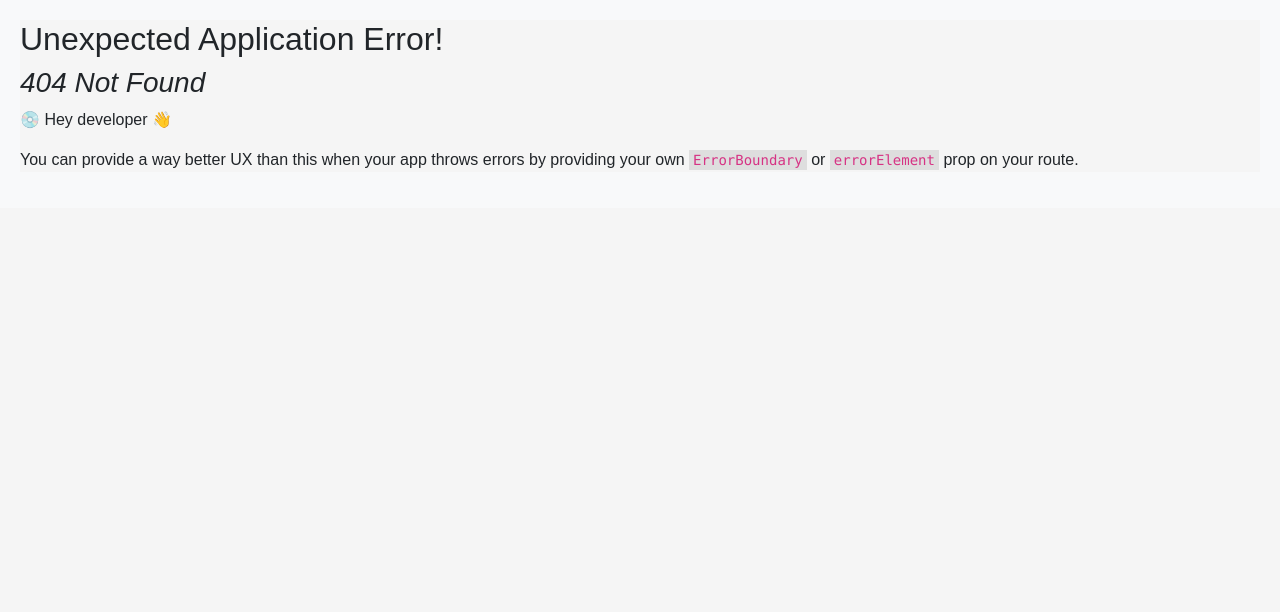
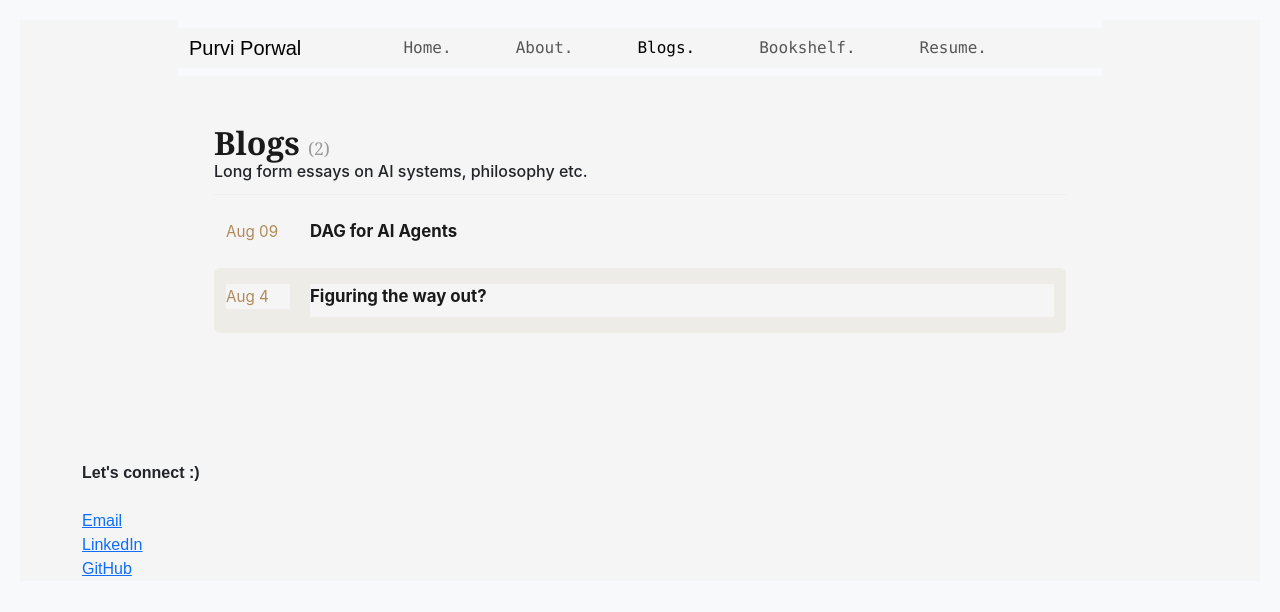
Before and after one commit to purviporwal1812/portfolio, a React (Vite) app: page /blogs in a window 1280 px wide. Before the commit this address had no page. Shown: the top 612 px of the page. Built offline with nearby package versions, Linux system fonts and the light colour scheme.

Commit message:
new version2.0

```diff
--- a/src/components/About.jsx
+++ b/src/components/About.jsx
@@ -33,39 +33,7 @@ const About = () => {
           </div>
         </div>
       </div>
-      <div className="row row-cols-sm-3 row-cols-1 mx-0 px-5" id="part2">
-        <div className="col" id="edu">
-          <h3>
-            <strong>
-              Shri G.S Institute of Technology and Science, Indore
-            </strong>
-          </h3>
-          <p>Bachelor of Technology in Computer Science</p>
-          <p>
-            <em>Nov 2022 - July 2026</em>
-          </p>
-        </div>
-        <div className="col" id="edu">
-          <h3>
-            <strong>Sita Devi Higher Secondary School</strong>
-          </h3>
-          <p>12th ,Madhya Pradesh Board of Secondary Education</p>
-          <p>
-            <em>July 2021 - July 2022</em>
-          </p>
-        </div>
-        <div className="col" id="edu">
-          <h3>
-            <strong>
-              Shri Cloth Market Vaishnav Bal Mandir Girls H S School
-            </strong>
-          </h3>
-          <p>10th, Central Board of Secondary Education</p>
-          <p>
-            <em>July 2014 - Jun 2021</em>
-          </p>
-        </div>
-      </div>
+
     </>
   );
 };
--- /dev/null
+++ b/src/components/Blogs.jsx
@@ -0,0 +1,87 @@
+import React from "react";
+import "../styles/BlogPage.css";
+
+// Add/remove posts here. "date" is used for display and for sorting within a year
+// (newest first) — use any parseable date string, e.g. "2026-08-21".
+const posts = [
+  {
+    date: "2026-08-04",
+    displayDate: "Aug 4",
+    title: "Figuring the way out?",
+    url: "https://medium.com/@purviporwal1812/figuring-the-way-out-3d7e932eb5d3?sharedUserId=purviporwal1812",
+  },
+  {
+    date: "2026-08-09",
+    displayDate: "Aug 09",
+    title: "DAG for AI Agents",
+    url: "https://medium.com/@purviporwal1812/dag-for-ai-agents-6ec8495c6081?sharedUserId=purviporwal1812",
+  },
+
+];
+
+// Group posts by year, newest year first, newest post first within each year.
+function groupByYear(items) {
+  const sorted = [...items].sort(
+    (a, b) => new Date(b.date) - new Date(a.date)
+  );
+  const groups = new Map();
+  for (const post of sorted) {
+    const year = new Date(post.date).getFullYear();
+    if (!groups.has(year)) groups.set(year, []);
+    groups.get(year).push(post);
+  }
+  return Array.from(groups.entries()); // [[year, [posts]], ...]
+}
+
+const Blogs = () => {
+  const grouped = groupByYear(posts);
+
+  return (
+    <div className="blog-page">
+      {posts.length === 0 ? (
+        <p className="list-page-empty">No posts yet — check back soon.</p>
+      ) : (
+        grouped.map(([year, yearPosts]) => (
+          <section key={year}>
+            <h1 className="blog-year-heading">
+              Blogs <span className="count">({yearPosts.length})</span>
+            </h1>
+            <h6>Long form essays on AI systems, philosophy etc. </h6>
+            <hr className="blog-year-divider" />
+            <ul className="blog-row-list">
+              {yearPosts.map((post, idx) => (
+                <li className="blog-row" key={idx}>
+                  <span className="blog-date">{post.displayDate}</span>
+                  <div>
+                    <a
+                      className="blog-title-link"
+                      href={post.url}
+                      target="_blank"
+                      rel="noreferrer"
+                    >
+                      {post.title}
+                    </a>
+                    <div className="blog-tags">
+                      {post.category && (
+                        <span className="blog-tag category">
+                          {post.category}
+                        </span>
+                      )}
+                      {post.tags?.map((tag) => (
+                        <span className="blog-tag hashtag" key={tag}>
+                          #{tag}
+                        </span>
+                      ))}
+                    </div>
+                  </div>
+                </li>
+              ))}
+            </ul>
+          </section>
+        ))
+      )}
+    </div>
+  );
+};
+
+export default Blogs;
--- /dev/null
+++ b/src/components/Bookshelf.jsx
@@ -0,0 +1,51 @@
+import React from "react";
+import "../styles/ListPage.css";
+
+// Add/remove books here — order in this array is the order shown on the page.
+// "url" is your notes link (Medium post, doc, etc.) — leave it "" to hide the [Notes] link.
+const books = [
+  {
+    title: "Anxious People",
+    author: "Fredrik Backman",
+    url: "https://medium.com/@purviporwal1812/anxious-people-a18fed940df6?sharedUserId=purviporwal1812",
+  },
+  {
+    title: "Bell Jar",
+    author: "Sylvia Plath",
+    url: "https://medium.com/@purviporwal1812/bell-jar-6588bdf4af76?sharedUserId=purviporwal1812",
+  },
+];
+
+const Bookshelf = () => {
+  return (
+    <div className="list-page">
+      <h1 className="list-page-heading">
+        Bookshelf <span className="count">({books.length})</span>
+      </h1>
+
+      {books.length === 0 ? (
+        <p className="list-page-empty">No books added yet.</p>
+      ) : (
+        <ul className="list-page-items">
+          {books.map((book, idx) => (
+            <li key={idx}>
+              {book.url && (
+                <>
+                  <a href={book.url} target="_blank" rel="noreferrer">
+                    [Notes]
+                  </a>{" "}
+                </>
+              )}
+              {book.title && (
+                <span className="book-title">{book.title}</span>
+              )}{" "}
+              by <span className="book-author">{book.author}</span>
+            </li>
+          ))}
+        </ul>
+      )}
+    </div>
+  );
+};
+
+export default Bookshelf;
--- a/src/components/Navbar.jsx
+++ b/src/components/Navbar.jsx
@@ -1,6 +1,6 @@
 import React from 'react';
 import { NavLink } from 'react-router-dom';
-import '../styles/Navbar.css'; // Import your CSS file
+import '../styles/Navbar.css';
 
 const Navbar = () => {
   return (
@@ -52,6 +52,28 @@ const Navbar = () => {
                   </li>
                   <li className="nav-item me-5">
                     <NavLink
+                      className={(e) => {
+                        return e.isActive ? "nav-link active keyboard-click" : "nav-link keyboard-click";
+                      }}
+                      aria-current="page"
+                      to="/blogs"
+                    >
+                      Blogs.
+                    </NavLink>
+                  </li>
+                  <li className="nav-item me-5">
+                    <NavLink
+                      className={(e) => {
+                        return e.isActive ? "nav-link active keyboard-click" : "nav-link keyboard-click";
+                      }}
+                      aria-current="page"
+                      to="/bookshelf"
+                    >
+                      Bookshelf.
+                    </NavLink>
+                  </li>
+                  <li className="nav-item me-5">
+                    <NavLink
                       target="_blank"
                       className={(e) => {
                         return e.isActive ? "nav-link active keyboard-click" : "nav-link keyboard-click";
--- a/src/main.jsx
+++ b/src/main.jsx
@@ -6,6 +6,8 @@ import { createBrowserRouter, RouterProvider } from "react-router-dom";
 import Home from "./components/Home.jsx";
 import Play from "./components/Play.jsx";
 import Footer from "./components/Footer.jsx";
+import Blogs from "./components/Blogs.jsx";
+import Bookshelf from "./components/Bookshelf.jsx";
 const router = createBrowserRouter([
   {
     path: "/",
@@ -28,6 +30,26 @@ const router = createBrowserRouter([
     ),
   },
   {
+    path: "/blogs",
+    element: (
+      <>
+        <Navbar />
+        <Blogs />
+        <Footer />
+      </>
+    ),
+  },
+  {
+    path: "/bookshelf",
+    element: (
+      <>
+        <Navbar />
+        <Bookshelf />
+        <Footer />
+      </>
+    ),
+  },
+  {
     path: "/play",
     element: (
       <>
--- /dev/null
+++ b/src/styles/BlogPage.css
@@ -0,0 +1,104 @@
+.blog-page {
+  max-width: 900px;
+  margin: 0 auto;
+  padding: 48px 24px 80px;
+  font-family: -apple-system, BlinkMacSystemFont, "Segoe UI", Roboto, sans-serif;
+}
+
+.blog-year-heading {
+  font-family: "Playfair Display", Georgia, "Times New Roman", serif;
+  font-weight: 800;
+  font-size: 2rem;
+  color: var(--text-color, #1a1a1a);
+  display: flex;
+  align-items: baseline;
+  gap: 0.5rem;
+  margin: 2.5rem 0 0;
+}
+
+.blog-year-heading:first-child {
+  margin-top: 0;
+}
+
+.blog-year-heading .count {
+  font-size: 1.1rem;
+  font-weight: 500;
+  color: var(--muted-color, #9a9a9a);
+}
+
+.blog-year-divider {
+  border: none;
+  border-top: 1px solid var(--border-color, #e3e0d8);
+  margin: 0.75rem 0 0.5rem;
+}
+
+.blog-row-list {
+  list-style: none;
+  margin: 0;
+  padding: 0;
+}
+
+.blog-row {
+  display: grid;
+  grid-template-columns: 64px 1fr;
+  gap: 1.25rem;
+  align-items: start;
+  padding: 1rem 0.75rem;
+  border-radius: 6px;
+}
+
+.blog-row:nth-child(even) {
+  background: var(--row-alt-bg, #eeece6);
+}
+
+.blog-date {
+  color: var(--muted-color, #b08a5a);
+  font-size: 0.95rem;
+  white-space: nowrap;
+  padding-top: 0.15rem;
+}
+
+.blog-title-link {
+  display: block;
+  font-weight: 700;
+  font-size: 1.05rem;
+  color: var(--text-color, #1a1a1a);
+  text-decoration: none;
+  margin-bottom: 0.5rem;
+}
+
+.blog-title-link:hover {
+  text-decoration: underline;
+}
+
+.blog-tags {
+  display: flex;
+  flex-wrap: wrap;
+  gap: 0.4rem;
+}
+
+.blog-tag {
+  font-size: 0.78rem;
+  padding: 0.2rem 0.55rem;
+  border-radius: 4px;
+  background: var(--tag-bg, #dfe6f0);
+  color: var(--tag-color, #3b5a7a);
+  white-space: nowrap;
+}
+
+.blog-tag.category {
+  background: var(--tag-category-bg, #d7dde6);
+  color: var(--tag-category-color, #2f3b4c);
+  font-weight: 600;
+}
+
+.blog-tag.hashtag {
+  background: var(--tag-hashtag-bg, #eef1f5);
+  color: var(--tag-hashtag-color, #5b6b7d);
+  font-family: "SFMono-Regular", Consolas, "Liberation Mono", Menlo, monospace;
+}
+
+.list-page-empty {
+  color: var(--muted-color, #8a8a8a);
+  font-style: italic;
+}
--- /dev/null
+++ b/src/styles/ListPage.css
@@ -0,0 +1,70 @@
+.list-page {
+  max-width: 900px;
+  margin: 0 auto;
+  padding: 48px 24px 80px;
+  font-family: -apple-system, BlinkMacSystemFont, "Segoe UI", Roboto, sans-serif;
+}
+
+.list-page-heading {
+  font-family: "Playfair Display", Georgia, "Times New Roman", serif;
+  font-weight: 700;
+  font-size: 2.25rem;
+  color: var(--text-color, #1a1a1a);
+  margin-bottom: 2rem;
+  display: flex;
+  align-items: baseline;
+  gap: 0.5rem;
+}
+
+.list-page-heading .count {
+  font-size: 1.5rem;
+  font-weight: 500;
+  color: var(--muted-color, #8a8a8a);
+}
+
+.list-page-items {
+  list-style: none;
+  padding: 0;
+  margin: 0;
+}
+
+.list-page-items li {
+  position: relative;
+  padding-left: 1.25rem;
+  margin-bottom: 0.85rem;
+  font-size: 1.05rem;
+  line-height: 1.5;
+  color: var(--muted-color, #6b6b6b);
+}
+
+.list-page-items li::before {
+  content: "•";
+  position: absolute;
+  left: 0;
+  color: var(--muted-color, #6b6b6b);
+}
+
+.list-page-items li a {
+  color: #3457d5;
+  text-decoration: none;
+  font-weight: 500;
+}
+
+.list-page-items li a:hover {
+  text-decoration: underline;
+}
+
+.book-title {
+  font-weight: 600;
+  color: var(--text-color, #1a1a1a);
+}
+
+.book-author {
+  font-style: italic;
+  color: var(--muted-color, #8a8a8a);
+}
+
+.list-page-empty {
+  color: var(--muted-color, #8a8a8a);
+  font-style: italic;
+}
```
